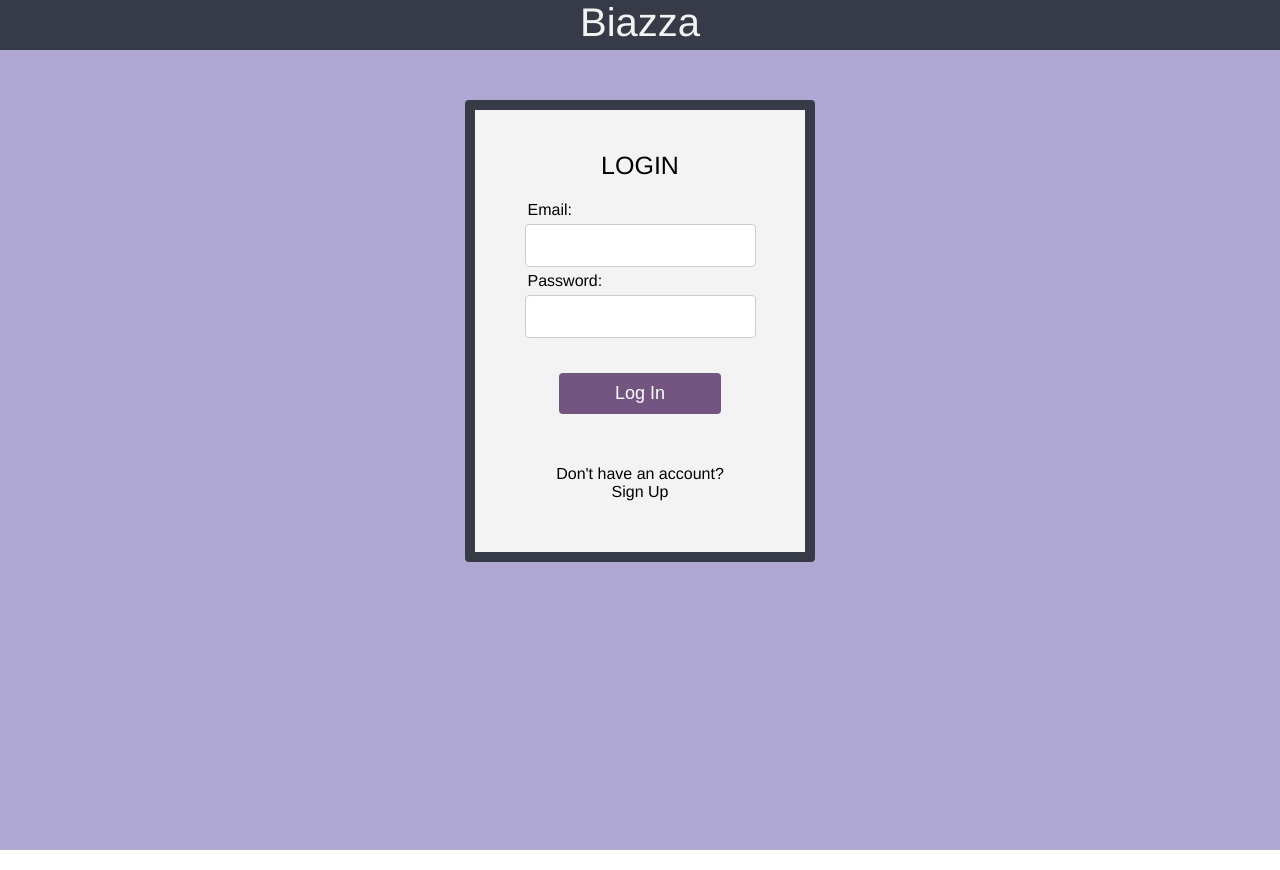
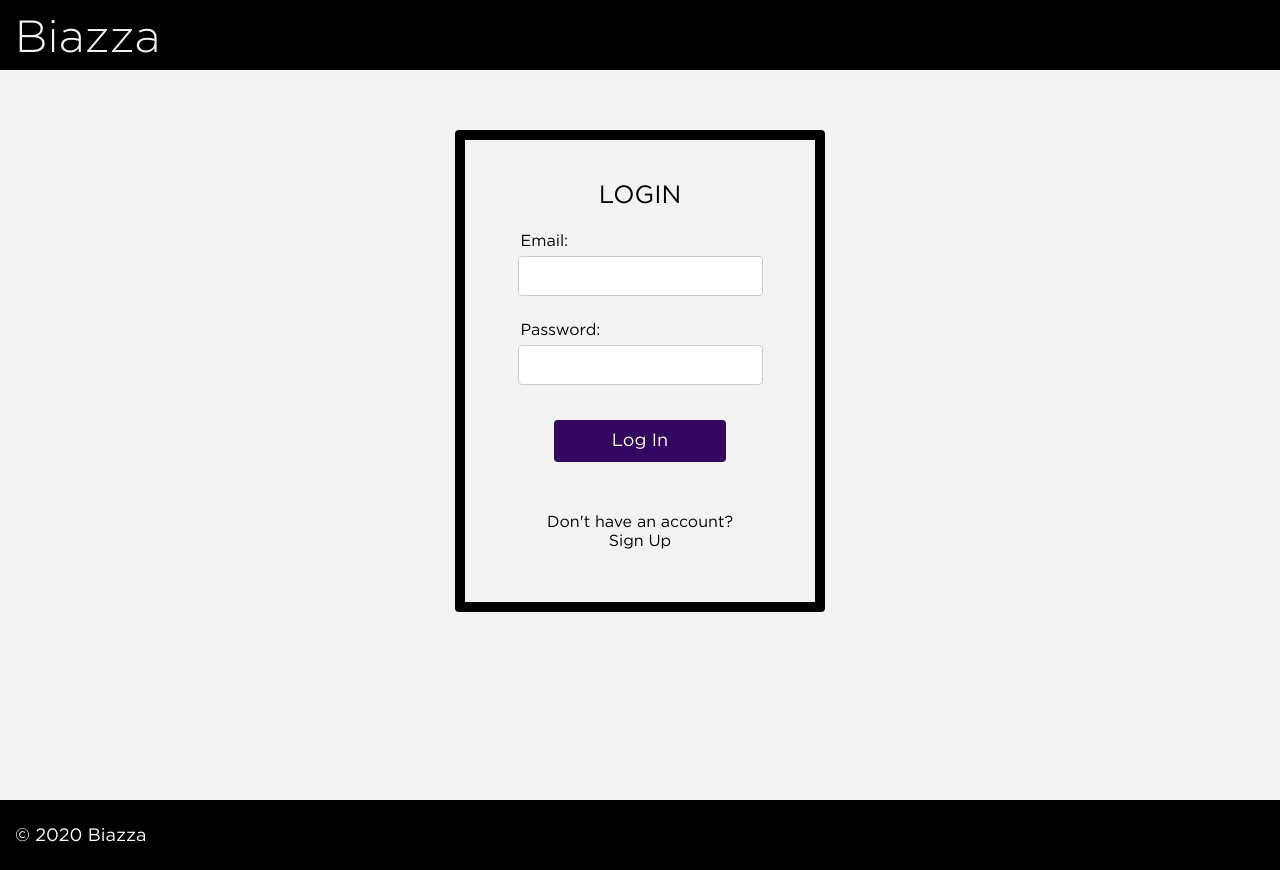
Before and after one commit to software-assignments-spring2021/spring-2020-basic-thunder, a React (Create React App) app in the folder front-end/: page /log-in in a window 1280 px wide. Built offline with nearby package versions, Linux system fonts and the light colour scheme.

Commit message:
update login/signup styles

```diff
--- a/front-end/src/login_view.js
+++ b/front-end/src/login_view.js
@@ -11,8 +11,10 @@ const LoginView = () => {
     return (
         <div className={'LoginView'}>
 
-            <div id="header">
-                <Header/>
+            <div>
+                <header>
+                    <Link to="/home" id="logo">Biazza</Link>
+                </header>
             </div>
 
             <div id="main">
@@ -21,6 +23,13 @@ const LoginView = () => {
                     <LoginForm/>
                 </div>
             </div>
+
+            <div>
+                <footer>
+                    <a href="https://github.com/nyu-software-engineering/spring-2020-basic-thunder">&copy; 2020 Biazza</a>
+                </footer>
+            </div>
+
         </div>
     )
 };
@@ -82,13 +91,6 @@ const LoginForm = (props) => {
     )
 };
 
-const HeaderCopy = () => {
-    return (
-        <Link to='/home'>
-            Biazza
-        </Link>
-    )
-}
 
 const ErrorMsg = ({activate}) =>{
     if(activate){
--- a/front-end/src/register_view.js
+++ b/front-end/src/register_view.js
@@ -9,8 +9,10 @@ const BACKEND_IP = process.env.NODE_ENV === "production"? "http://204.48.25.3:50
 const RegisterView = () => {
     return (
         <div className={'RegisterView'}>
-            <div id="header">
-                <Header/>
+            <div>
+                <header>
+                    <Link to="/home" id="logo">Biazza</Link>
+                </header>
             </div>
 
             <div id="main">
@@ -18,6 +20,12 @@ const RegisterView = () => {
                     <h2>SIGN UP</h2>
                     <SignUpForm/>
                 </div>
+            </div>
+
+            <div>
+                <footer>
+                    <a href="https://github.com/nyu-software-engineering/spring-2020-basic-thunder">&copy; 2020 Biazza</a>
+                </footer>
             </div>
 
         </div>
@@ -82,6 +90,11 @@ const SignUpForm = (props) => {
                 </div>
 
                 <label>
+                    <span>Email:</span>
+                    <input type="email" name="email" id={"email"} required={true} className={"LoginRegisInputs"} />
+                </label>
+
+                <label>
                     <span>First Name:</span>
                     <input type="text" name="first_name" id={"firstname"} required={true} className={"LoginRegisInputs"}/>
                 </label>
@@ -89,11 +102,6 @@ const SignUpForm = (props) => {
                 <label>
                     <span>Last Name:</span>
                     <input type="text" name="last_name" id={"lastname"} required={true} className={"LoginRegisInputs"}/>
-                </label>
-
-                <label>
-                    <span>Email:</span>
-                    <input type="email" name="email" id={"email"} required={true} className={"LoginRegisInputs"} />
                 </label>
 
                 <label>
--- a/front-end/src/styles/HomeView.css
+++ b/front-end/src/styles/HomeView.css
@@ -31,7 +31,7 @@
 
 .HomeView header {
     width:100%;
-    height:80px;
+    height:70px;
     position:absolute;
     top:0;
     left:0;
@@ -55,7 +55,7 @@
     font-size: 22px;
     position: absolute;
     right: 15px;
-    top: 30px;
+    top: 25px;
 }
 
 .HomeView header #signin:hover {
@@ -64,7 +64,7 @@
 
 .HomeView footer {
     width:100%;
-    height:80px;
+    height:70px;
     position: relative;
     bottom:0;
     left:0;
@@ -72,12 +72,12 @@
 }
 
 .HomeView footer a {
-    font-family: GothamNarrow, sans-serif;
-    font-size: 20px;
+    font-family: Gotham, sans-serif;
+    font-size: 18px;
     color: white;
     position: absolute;
     left: 15px;
-    top: 30px;
+    top: 25px;
 }
 
 .HomeView .hero-image {
--- a/front-end/src/styles/LoginView.css
+++ b/front-end/src/styles/LoginView.css
@@ -1,34 +1,58 @@
+@font-face {
+    font-family: Gotham;
+    src: url('../fonts/Gotham-Book.otf');
+}
+
 .LoginView {
     display: flex;
     flex-wrap: wrap;
     flex-basis: 100%;
     background-color: #95859c;
-    font-family: Helvetica, sans-serif;
+    font-family: Gotham, sans-serif, sans-serif;
 }
 
-.LoginView #header {
-    width: 100vh;
-    text-align: center;
-    /*background-color: #95859c;*/
-    background-color: #373a47;
-    height: 50px;
+.LoginView header {
+    width:100%;
+    height:70px;
+    position:absolute;
+    top:0;
+    left:0;
+    background-color: black;
 }
 
-.LoginView #header a {
+.LoginView header #logo {
+    font-family: Gotham-Light, sans-serif;
     color: #f3f3f3;
-    font-size: 40px;
     font-weight: lighter;
+    font-size: 45px;
+    position: absolute;
+    left: 15px;
+    top: 12px;
+}
+
+.LoginView footer {
+    width:100%;
+    height:70px;
     position: relative;
-    margin: 5px;
-    text-decoration: none;
+    bottom:0;
+    left:0;
+    background-color: black;
+}
+
+.LoginView footer a {
+    font-family: Gotham, sans-serif;
+    font-size: 18px;
+    color: white;
+    position: absolute;
+    left: 15px;
+    top: 25px;
 }
 
 .LoginView  > div {
     flex-wrap: wrap;
     flex-basis: 100%;
     text-align: center;
-    /*background-color: #f3f3f3;*/
-    background-color: #aea8d3;
+    background-color: #f3f3f3;
 }
 
 .LoginView #main {
@@ -36,10 +60,9 @@
 }
 
 .LoginView #login {
-    width: 330px;
-    /*border: 10px solid #95859c;*/
-    border: 10px solid #373a47;
-    margin: 50px;
+    width: 350px;
+    border: 10px solid black;
+    margin-top: 130px;
     display: inline-block;
     text-align: center;
     background-color: #f3f3f3;
@@ -57,9 +80,6 @@
     width: 70%;
 }
 
-.LoginView label {
-
-}
 
 .LoginView label span{
     display: block;
@@ -85,17 +105,20 @@
 .LoginView input[type=submit] {
     width: 70%;
     font-size: 18px;
-    background-color: #745582;
+    background-color: #330662;
     color: white;
     padding: 10px 15px 10px 15px;
     margin: 30px 0 20px 0;
     border: none;
     border-radius: 4px;
     cursor: pointer;
+    transition-duration: 0.4s;
+    font-family: Gotham, sans-serif;
 }
 
 .LoginView input[type=submit]:hover {
-    background-color: #573069;
+    background-color: #220337;
+    box-shadow: 0 0 5px #a6a5c4;
 }
 
 .LoginView form p {
@@ -104,7 +127,7 @@
 }
 
 .SignUpLink:hover{
-    color:red;
+    box-shadow: inset 0 -1.2px 0 0 black;
 }
 
 .LoginErrMsgBlock{
@@ -124,27 +147,24 @@
     box-sizing: border-box;
     display: inline-block;
     font-size: 25px;
-    /*font-weight: lighter;*/
     padding-top:5px;
 }
 
+.LoginView input[type=email] {
+    text-align: left;
+    padding-left: 20px;
+    height: 40px;
+    margin-bottom: 25px;
+}
 
+.LoginView input[type=password] {
+    text-align: left;
+    padding-left: 20px;
+    height: 40px;
+}
 
-/*
-button {
-    margin: 10px;
+.LoginView input:focus{
+    outline: none;
+    border-color: black;
+    box-shadow: 0 0 1px black;
 }
-div.container {
-    display: flex;
-    justify-content: center;
-}
-form {
-    width: 30%;
-    padding-top: 10px;
-    padding-bottom: 10px;
-}
-label {
-    display: block;
-    padding: 5px;
-}
- */
--- a/front-end/src/styles/RegisterView.css
+++ b/front-end/src/styles/RegisterView.css
@@ -1,34 +1,39 @@
+@font-face {
+    font-family: Gotham;
+    src: url('../fonts/Gotham-Book.otf');
+}
+
 .RegisterView {
     display: flex;
     flex-wrap: wrap;
     flex-basis: 100%;
-    background-color: #95859c;
-    font-family: Helvetica, sans-serif;
+    font-family: Gotham, sans-serif;
 }
 
-.RegisterView #header {
-    width: 100vh;
-    text-align: center;
-    /*background-color: #95859c;*/
-    background-color: #373a47;
-    height: 50px;
+.RegisterView header {
+    width:100%;
+    height:70px;
+    position:absolute;
+    top:0;
+    left:0;
+    background-color: black;
 }
 
-.RegisterView #header a {
+.RegisterView header #logo {
+    font-family: Gotham-Light, sans-serif;
     color: #f3f3f3;
-    font-size: 40px;
     font-weight: lighter;
-    position: relative;
-    margin: 5px;
-    text-decoration: none;
+    font-size: 45px;
+    position: absolute;
+    left: 15px;
+    top: 12px;
 }
 
 .RegisterView > div {
     flex-wrap: wrap;
     flex-basis: 100%;
     text-align: center;
-    /*background-color: #f3f3f3;*/
-    background-color: #aea8d3;
+    background-color: #f3f3f3;
 }
 
 .RegisterView #main {
@@ -36,10 +41,9 @@
 }
 
 .RegisterView #register {
-    width: 330px;
-    /*border: 10px solid #95859c;*/
-    border: 10px solid #373a47;
-    margin: 50px;
+    width: 350px;
+    border: 10px solid black;
+    margin-top: 130px;
     display: inline-block;
     text-align: center;
     background-color: #f3f3f3;
@@ -68,39 +72,55 @@
 }
 
 .RegisterView input {
-    text-align: center;
     width: 100%;
 }
 
+.RegisterView input:focus{
+    outline: none;
+    border-color: black;
+    box-shadow: 0 0 1px black;
+}
+
 .RegisterView input[type=text] {
+    text-align: left;
     width: 100%;
-    padding: 7px 0 7px 0;
-    margin: 5px 0 5px 0;
-    border: 1px solid #ccc;
     border-radius: 4px;
     box-sizing: border-box;
     display: inline-block;
+    height: 40px;
+}
+
+.RegisterView input[type=email] {
+    text-align: left;
+    padding-left: 20px;
+    height: 40px;
+}
+
+.RegisterView input[type=password] {
+    text-align: left;
+    padding-left: 20px;
+    height: 40px;
 }
 
 .RegisterView input[type=submit] {
     width: 70%;
     font-size: 18px;
-    background-color: #745582;
+    background-color: #330662;
     color: white;
     padding: 10px 15px 10px 15px;
     margin: 30px 0 15px 0;
     border: none;
     border-radius: 4px;
     cursor: pointer;
+    transition-duration: 0.4s;
+    font-family: Gotham, sans-serif;
 }
 
 .RegisterView input[type=submit]:hover {
-    background-color: #573069;
+    background-color: #220337;
+    box-shadow: 0 0 5px #a6a5c4;
 }
 
-.RegisterView form p {
-
-}
 
 .RegisterView button {
     margin: 10px;
@@ -116,8 +136,7 @@
 }
 
 .RegisterView #on {
-    /*background-color: #745582;*/
-    background-color: #373a47;
+    background-color: black;
     color: #f3f3f3;
 }
 
@@ -138,7 +157,7 @@
 }
 
 .LinkToLogin:hover{
-    color: red;
+    box-shadow: inset 0 -1.2px 0 0 black;
 }
 
 .RegisterErrMsgBlock{
@@ -162,53 +181,20 @@
     padding-top:5px;
 }
 
-/*
-button {
-    margin: 10px;
+.RegisterView footer {
+    width:100%;
+    height:70px;
+    position: relative;
+    bottom:0;
+    left:0;
+    background-color: black;
 }
-div.container {
-    display: flex;
-    justify-content: center;
+
+.RegisterView footer a {
+    font-family: Gotham, sans-serif;
+    font-size: 18px;
+    color: white;
+    position: absolute;
+    left: 15px;
+    top: 25px;
 }
-form {
-    width: 30%;
-    padding-top: 10px;
-    padding-bottom: 10px;
-}
-label {
-    display: block;
-    padding: 5px;
-}
- */
-/*
-div #register {
-    border: 1px solid black;
-}
-#buttons input {
-    margin: 5px;
-}
-div.container {
-    display: flex;
-    justify-content: center;
-}
-form {
-    width: 30%;
-    padding-top: 10px;
-    padding-bottom: 10px;
-}
-label {
-    display: block;
-    padding: 5px;
-}
-#on {
-    background-color: black;
-    color: white;
-}
-#off {
-    background-color: white;
-    color: black;
-}
-#buttons input:focus {
-    outline: none !important;
-}
- */
```
